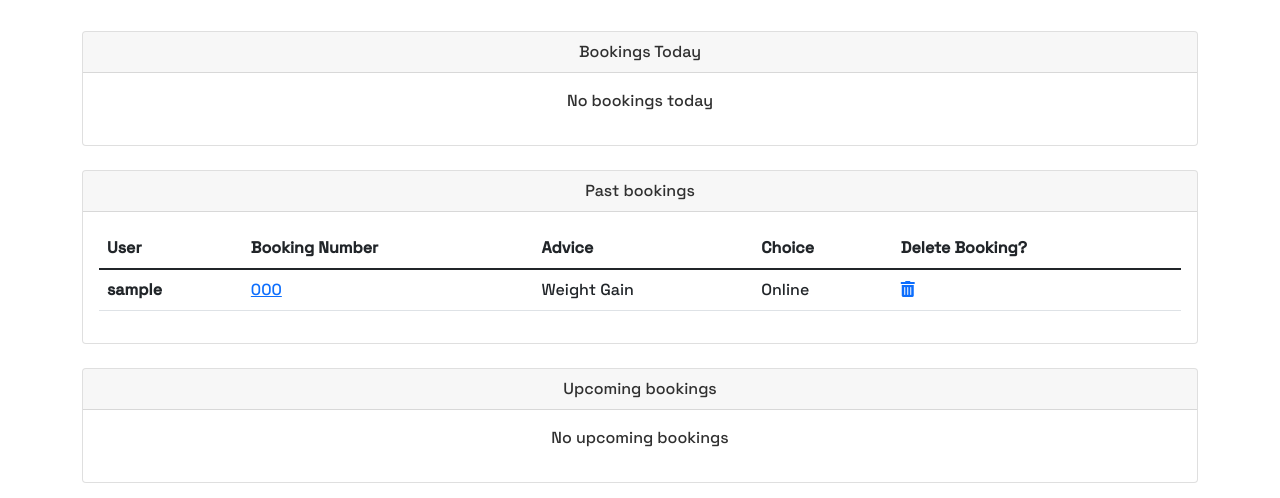
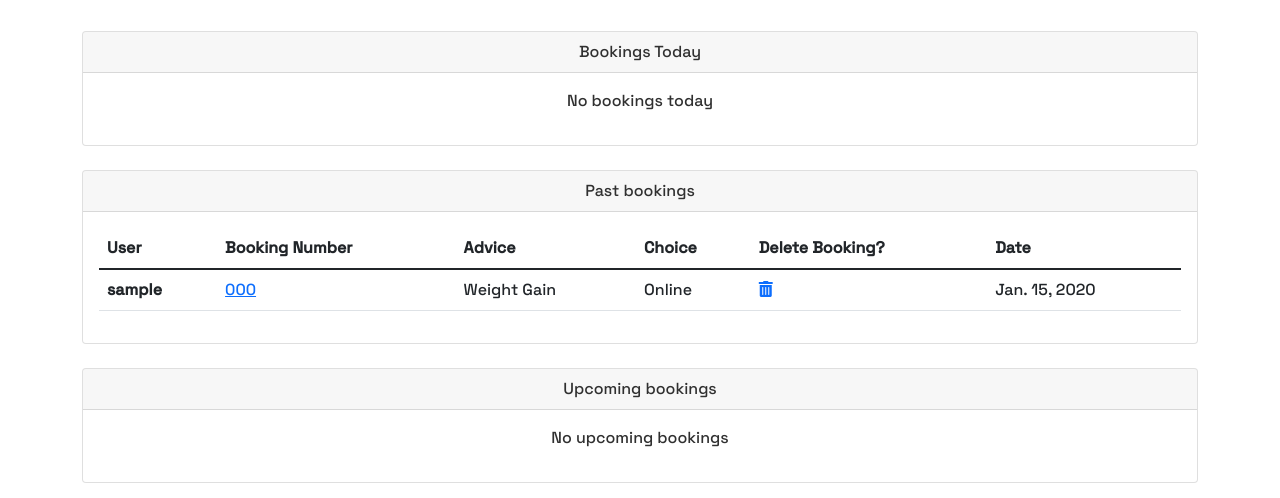
Before and after one commit to bodthegod/bod-fitness, a Django app: page /created_bookings in a window 1280 px wide. Shown: the part 243-741 px from the top of the page. Run offline with Django 3.2, Linux system fonts and the light colour scheme; a user stored in the database is signed in; tables that the repository leaves empty hold one stand-in row (values such as "Sample post"); some libraries are stand-ins or nearby versions.

Commit message:
add booking dates to admin booking view

```diff
--- a/bodapp/templates/booking/createdbookings.html
+++ b/bodapp/templates/booking/createdbookings.html
@@ -26,6 +26,7 @@
                                             <th scope="col">Advice</th>
                                             <th scope="col">Choice</th>
                                             <th scope="col">Delete Booking?</th>
+                                            <th scope="col">Date</th>
                                         </tr>
                                     </thead>
                                     <tbody>
@@ -56,6 +57,7 @@
                                             <td><a href="{% url 'delete_booking' booking %}" data-toggle="modal" data-target="{{booking}}"
                                                     aria-label="Open delete booking modal" class="bookings-links"><i
                                                         class="fas fa-trash-alt"></i></a></td>
+                                            <td>{{ booking.date }}</td>
                                         </tr>
                                         {% endfor %}
                                     </tbody>
@@ -85,6 +87,7 @@
                                             <th scope="col">Advice</th>
                                             <th scope="col">Choice</th>
                                             <th scope="col">Delete Booking?</th>
+                                            <th scope="col">Date</th>
                                         </tr>
                                     </thead>
                                     <tbody>
@@ -115,6 +118,7 @@
                                             <td><a href="{% url 'delete_booking' booking %}" data-toggle="modal" data-target="{{booking}}"
                                                     aria-label="Open delete booking modal" class="bookings-links"><i
                                                         class="fas fa-trash-alt"></i></a></td>
+                                            <td>{{ booking.date }}</td>
                                         </tr>
                                         {% endfor %}
                                     </tbody>
@@ -144,6 +148,7 @@
                                             <th scope="col">Advice</th>
                                             <th scope="col">Choice</th>
                                             <th scope="col">Delete Booking?</th>
+                                            <th scope="col">Date</th>
                                         </tr>
                                     </thead>
                                     <tbody>
@@ -174,6 +179,7 @@
                                             <td><a href="{% url 'delete_booking' booking %}" data-bs-toggle="modal" data-bs-target="{{booking}}"
                                                     aria-label="Open delete booking modal" class="bookings-links"><i
                                                         class="fas fa-trash-alt"></i></a></td>
+                                            <td>{{ booking.date }}</td>
                                         </tr>
                                         {% endfor %}
                                     </tbody>
```
